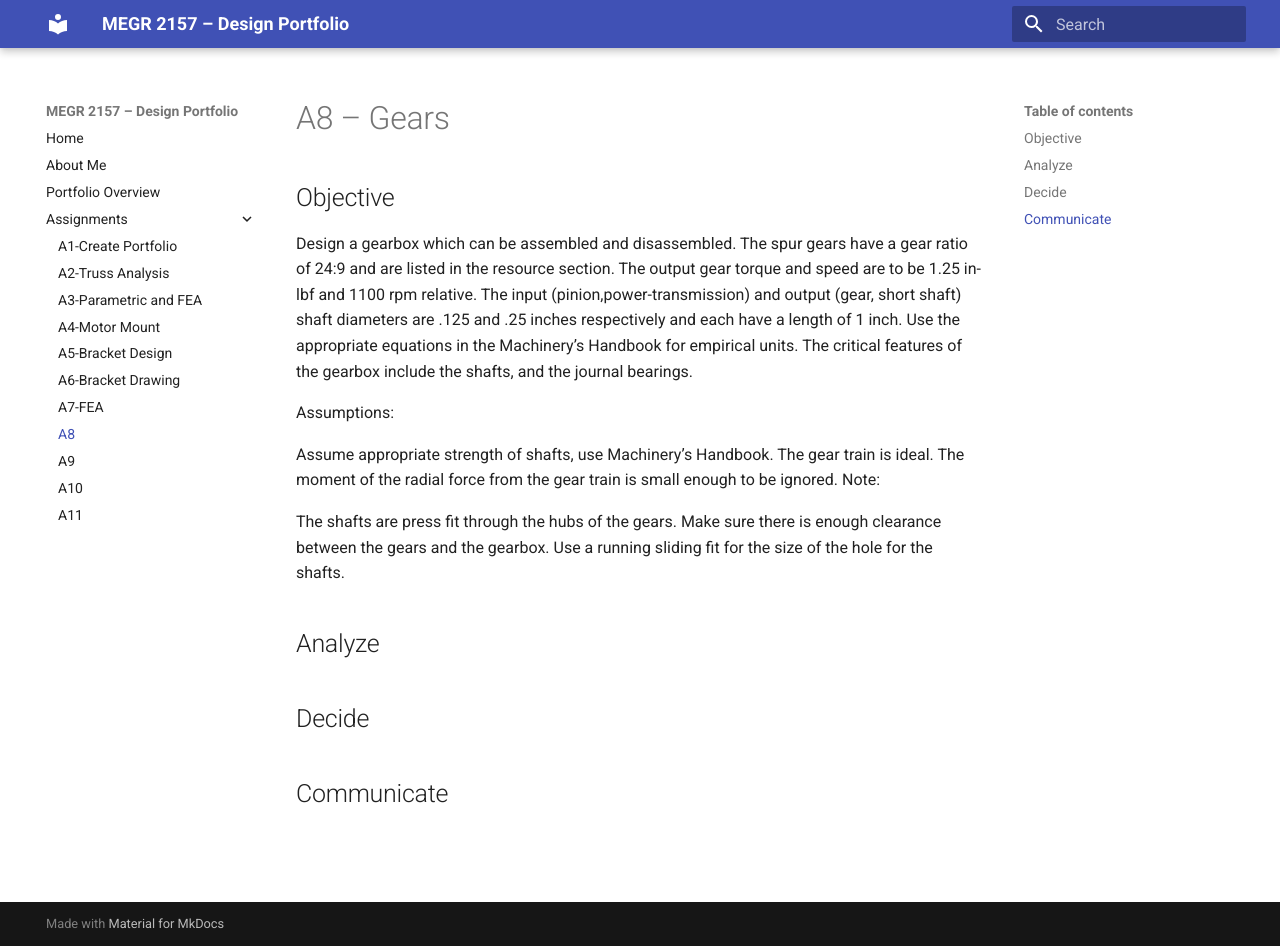
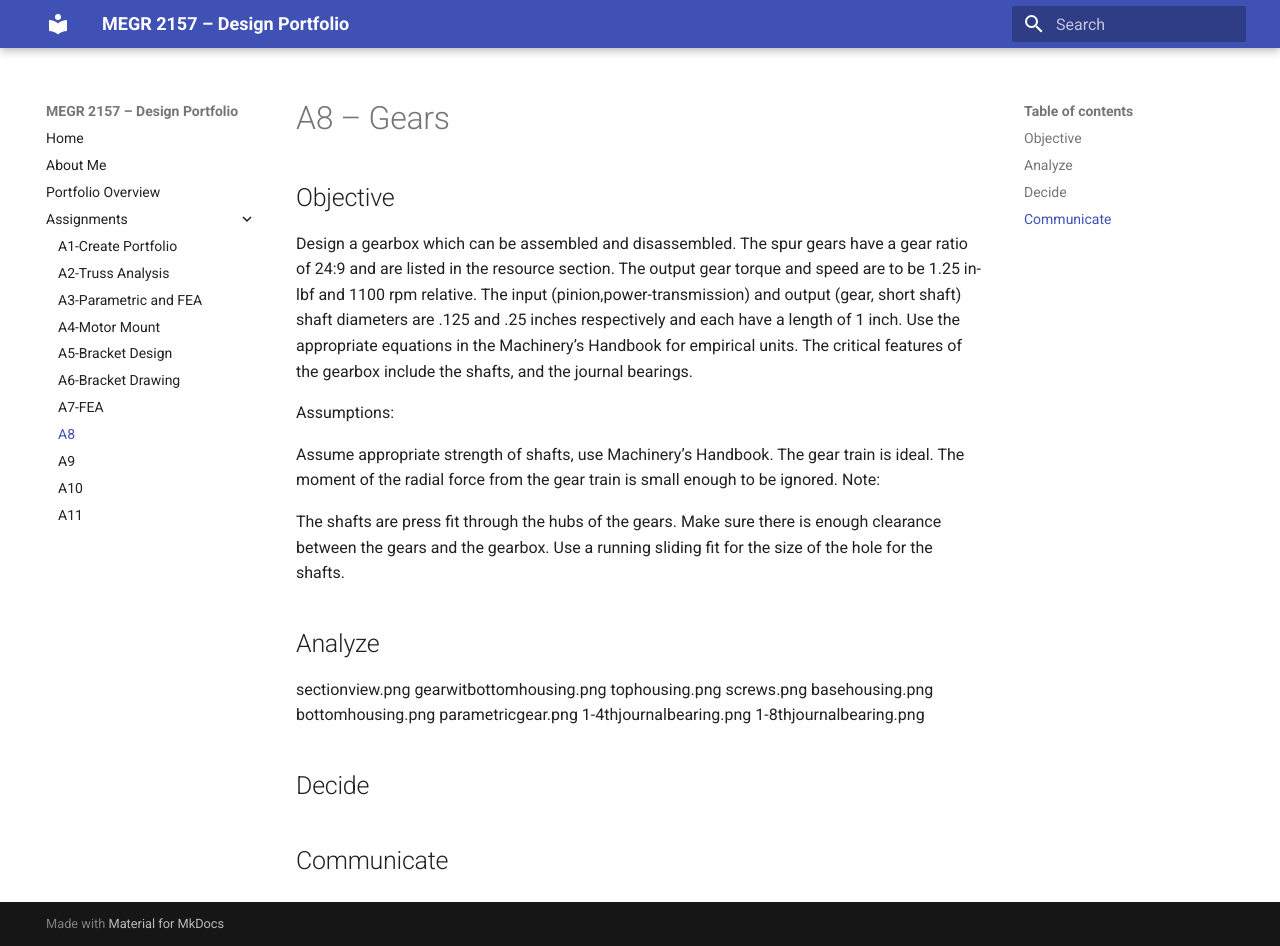
Before and after one commit to Jeffrey-Mendoza/megr2157-portfolio, an MkDocs documentation site: the page built from docs/assignments/A08/index.md, in a window 1280 px wide and 946 px high. Built offline with MkDocs 1.6.1 and Material for MkDocs 9.7.7, drawn with Linux system fonts in a browser that asks for light colours.

Commit message:
Add images to Analyze section in index.md
Added images to the Analyze section of the assignment.

```diff
--- a/docs/assignments/A08/index.md
+++ b/docs/assignments/A08/index.md
@@ -18,6 +18,15 @@ Use a running sliding fit for the size of the hole for the shafts.
 
 ## Analyze
 
+sectionview.png
+gearwitbottomhousing.png
+tophousing.png
+screws.png
+basehousing.png
+bottomhousing.png
+parametricgear.png
+1-4thjournalbearing.png
+1-8thjournalbearing.png
 
 ## Decide
 
```
